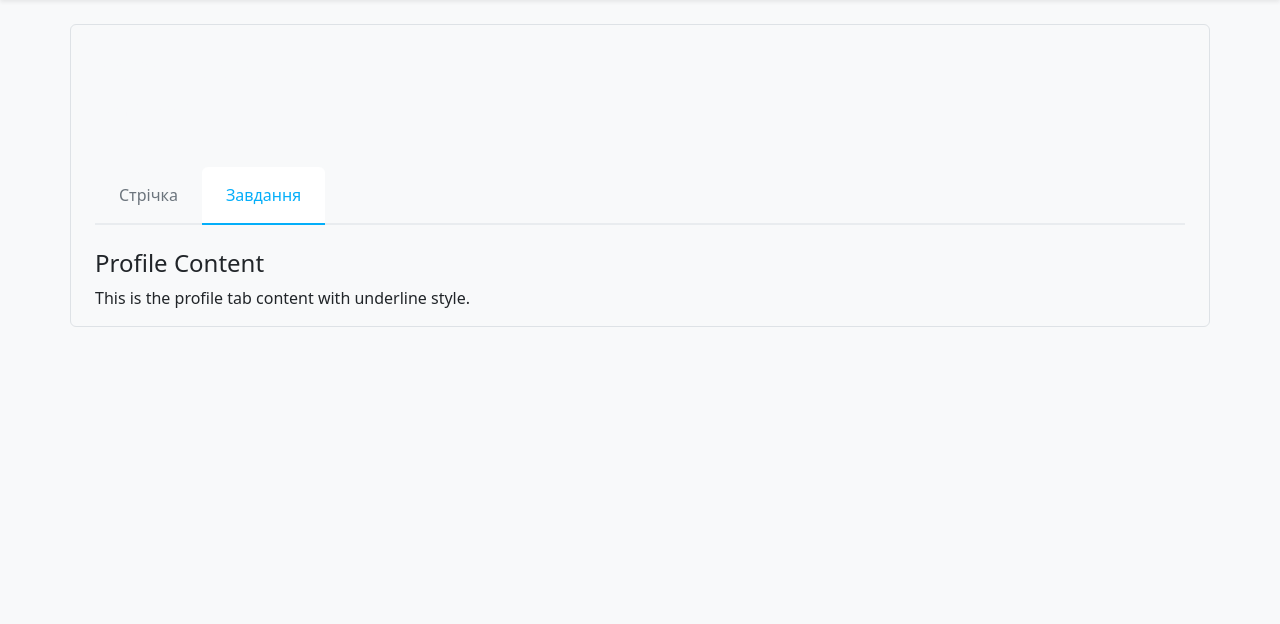
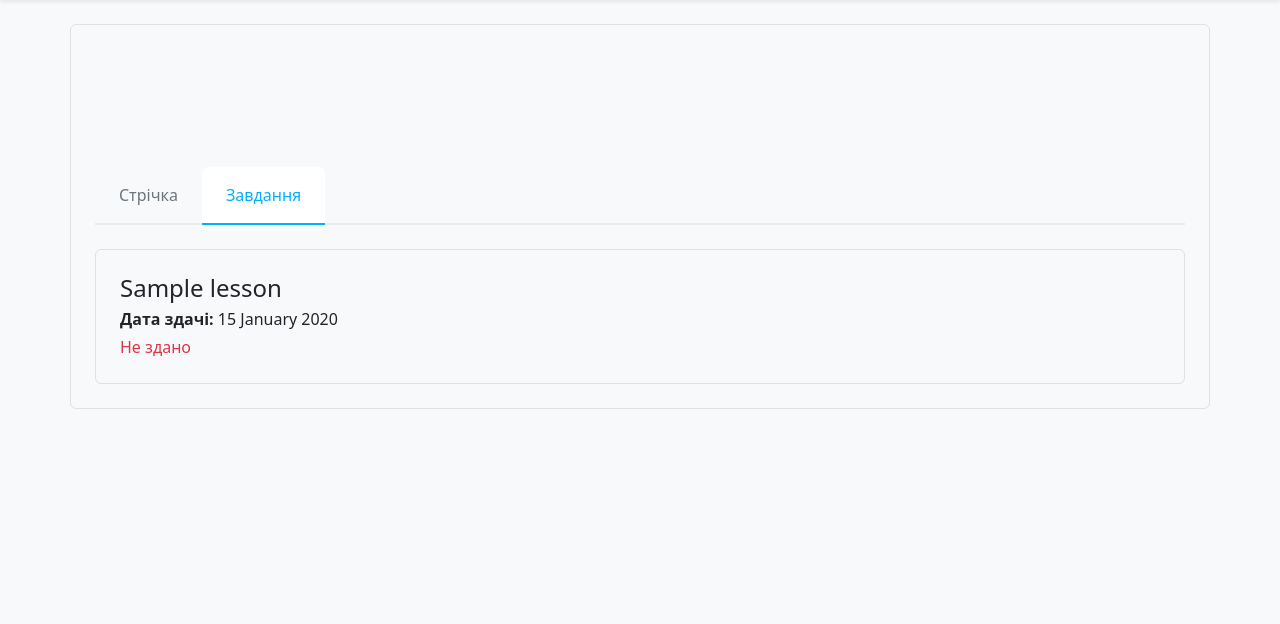
Before and after one commit to L3gvccy/LearningPlatform, a Django app: template learning_plat/templates/course/view_course.html in a window 1280 px wide, after a click on "Завдання". Shown: the part 70-694 px from the top of the page. Run offline with Django 3.2, Linux system fonts and the light colour scheme; the template is opened without the code that fills it: most values are stand-ins (such as "Sample title", 1, 10 or a date in 2020); parts of the project's set-up code (start-up, migrations or seed data) failed here and were passed over; some libraries are stand-ins or nearby versions.

Commit message:
Add assignment listing and submission status to course view

```diff
--- a/learning_plat/templates/course/view_course.html
+++ b/learning_plat/templates/course/view_course.html
@@ -118,10 +118,39 @@
                     <h4 class="mb-4">Жодних уроків не знайдено</h4>
                     {% endif %}
                 </div>
+
                 <div class="tab-pane fade" id="profile2" role="tabpanel">
-                    <h4>Profile Content</h4>
-                    <p>This is the profile tab content with underline style.</p>
+                    {% if assignments.count > 0 %}
+                    {% for assignment in assignments %}
+                    <a href="{% url 'view_lesson' course.courseId assignment.lesson.id %}" class="text-decoration-none">
+                        <div class="rounded border text-dark mb-4 lesson-hover">
+                            <h4 class="text-dark m-4 mb-1">{{ assignment.lesson.title }}</h4>
+                            {% if user.is_staff %}
+                            <p class="mx-4 mb-4">
+                                <span class="fw-bold">Дата здачі: </span>
+                                {{ assignment.due_date|date:"d E Y" }}
+                            </p>
+                            {% else %}
+                            <p class="mx-4 mb-1">
+                                <span class="fw-bold">Дата здачі: </span>
+                                {{ assignment.due_date|date:"d E Y" }}
+                            </p>
+                            <p class="mx-4 mb-4">
+                                {% if assignment.id in submitted_ids %}
+                                    <span class="text-success">Здано</span>
+                                {% else %}
+                                    <span class="text-danger">Не здано</span>
+                                {% endif %}
+                            </p>
+                            {% endif %}
+                        </div>
+                    </a>
+                    {% endfor %}
+                    {% else %}
+                    <h4 class="mb-4">Жодних завдань не знайдено</h4>
+                    {% endif %}
                 </div>
+
                 <div class="tab-pane fade" id="contact2" role="tabpanel">
                     {% if students.count > 0 %}
                     {% for student in students %}
```
Also changed, not shown: learning_plat/course/views.py (+14 -1 lines).
